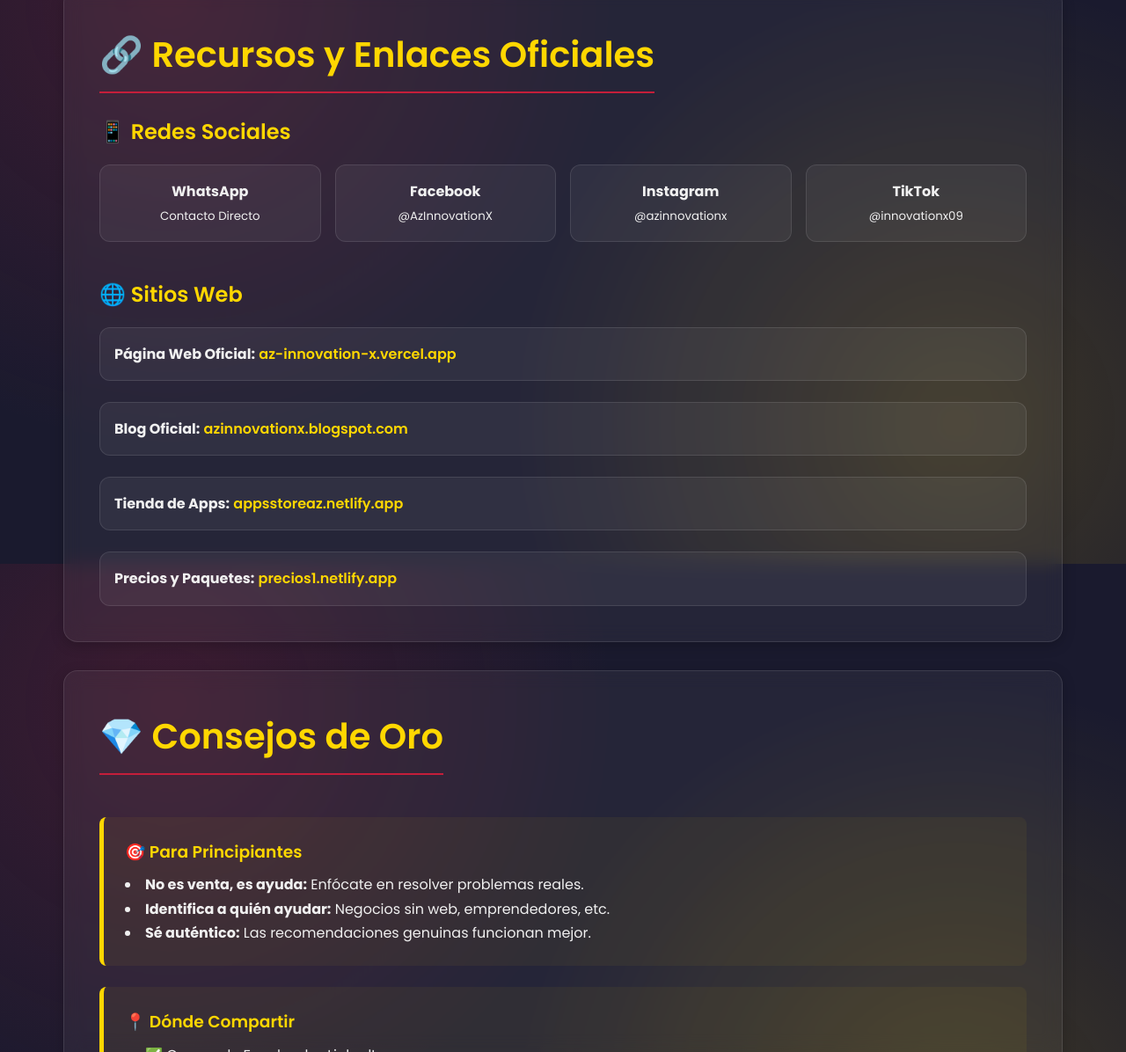
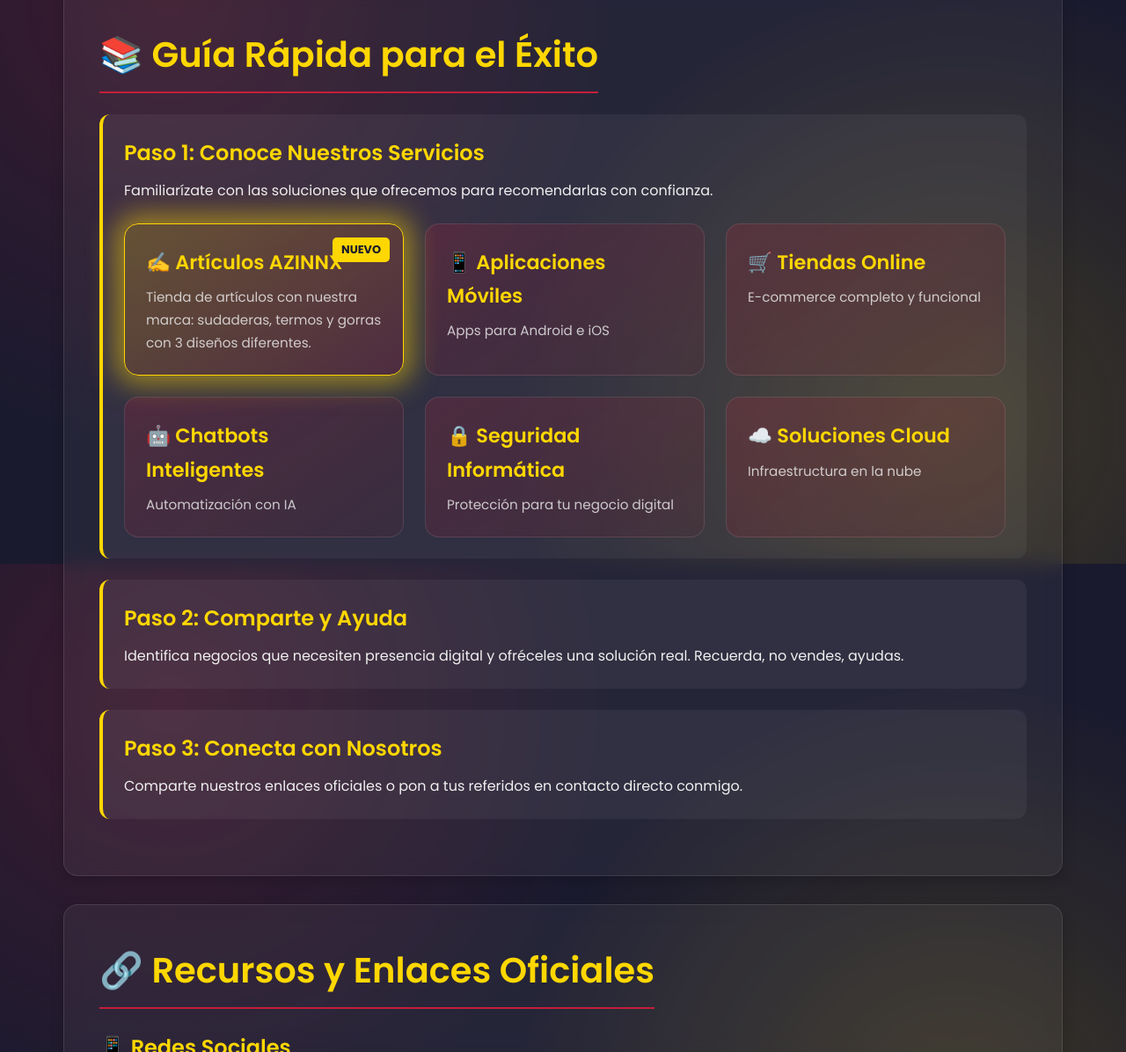
Before and after one commit to AzInnovationX/Bienvenida-Afiliados, a plain HTML site: page index.html in a window 1280 px wide. Shown: the part 1759-2955 px from the top of the page at 88% size. Drawn offline with Linux system fonts and the light colour scheme.

Commit message:
Add quick guide section for success steps
Added a quick guide section with steps for success and services offered.

```diff
--- a/index.html
+++ b/index.html
@@ -471,6 +471,52 @@
             </div>
         </section>
 
+        <section class="card">
+            <h2>📚 Guía Rápida para el Éxito</h2>
+
+            <div class="step">
+                <h3>Paso 1: Conoce Nuestros Servicios</h3>
+                <p style="margin-bottom: 1.5rem;">Familiarízate con las soluciones que ofrecemos para recomendarlas con confianza.</p>
+
+                <div class="service-grid">
+                    <div class="service-card new-service" onclick="window.open('https://articulos-azinnx.vercel.app/', '_blank')">
+                        <div class="new-service-badge">NUEVO</div>
+                        <h4>✍️ Artículos AZINNX</h4>
+                        <p>Tienda de artículos con nuestra marca: sudaderas, termos y gorras con 3 diseños diferentes.</p>
+                    </div>
+                    <div class="service-card" onclick="window.open('https://paginawebaplicaciones.netlify.app/', '_blank')">
+                        <h4>📱 Aplicaciones Móviles</h4>
+                        <p>Apps para Android e iOS</p>
+                    </div>
+                    <div class="service-card" onclick="window.open('https://paginawebdetiendaonline.netlify.app/', '_blank')">
+                        <h4>🛒 Tiendas Online</h4>
+                        <p>E-commerce completo y funcional</p>
+                    </div>
+                    <div class="service-card" onclick="window.open('https://chatbotsaz.netlify.app/', '_blank')">
+                        <h4>🤖 Chatbots Inteligentes</h4>
+                        <p>Automatización con IA</p>
+                    </div>
+                    <div class="service-card" onclick="window.open('https://paginawebseguridadinformatica.netlify.app/', '_blank')">
+                        <h4>🔒 Seguridad Informática</h4>
+                        <p>Protección para tu negocio digital</p>
+                    </div>
+                    <div class="service-card" onclick="window.open('https://paginawebsolucionescloud.netlify.app/', '_blank')">
+                        <h4>☁️ Soluciones Cloud</h4>
+                        <p>Infraestructura en la nube</p>
+                    </div>
+                </div>
+            </div>
+
+            <div class="step">
+                <h3>Paso 2: Comparte y Ayuda</h3>
+                <p>Identifica negocios que necesiten presencia digital y ofréceles una solución real. Recuerda, no vendes, ayudas.</p>
+            </div>
+
+            <div class="step">
+                <h3>Paso 3: Conecta con Nosotros</h3>
+                <p>Comparte nuestros enlaces oficiales o pon a tus referidos en contacto directo conmigo.</p>
+            </div>
+        </section>
 
         <section class="card">
             <h2>🔗 Recursos y Enlaces Oficiales</h2>
```
